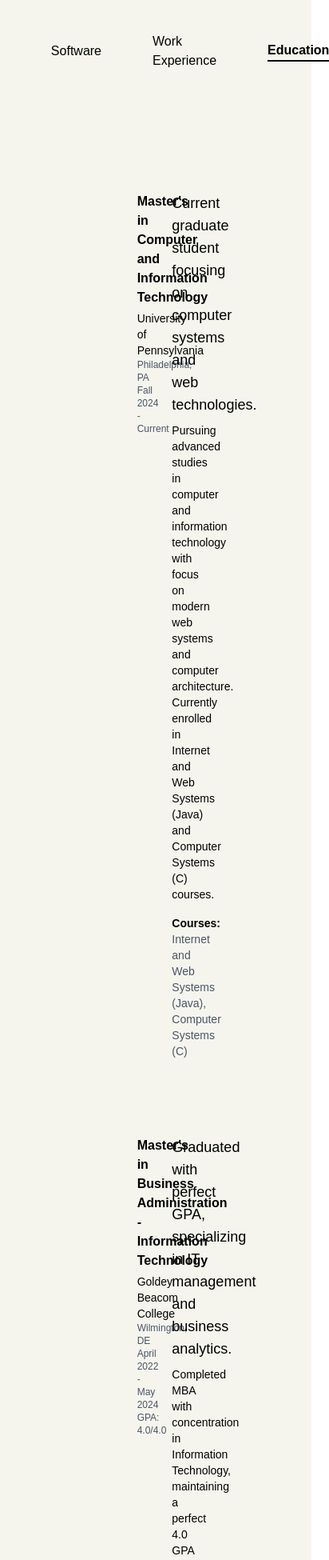
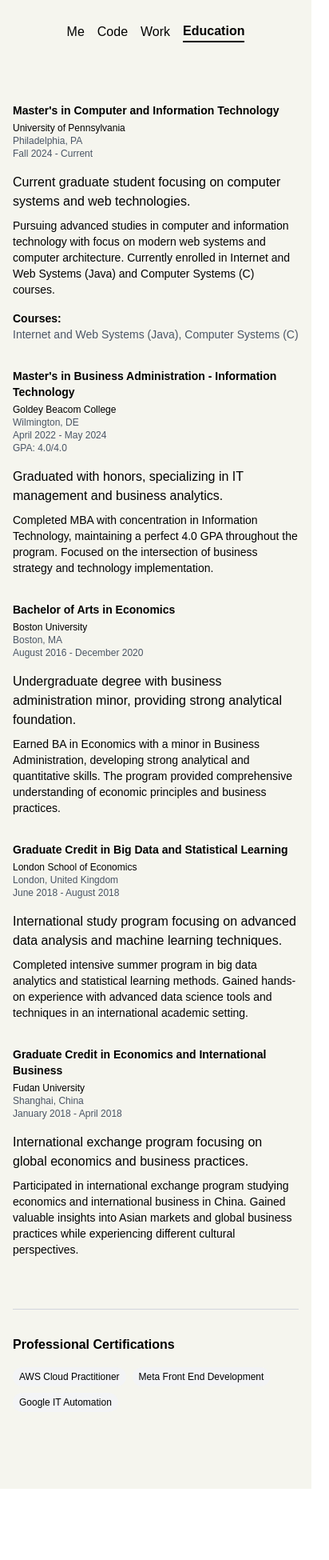
Before and after one commit to JuanJFreydell/personal-website, a Next.js app: page /education in a window 390 px wide. Shown: the top 1950 px of the page at 80% size, 412 px wide, since content can reach past the window. After the commit the page ends 1861 px from the top, so only its background shows below. Built offline with nearby package versions, Linux system fonts and the light colour scheme.

Commit message:
Making the website responsive

```diff
--- a/app/education/page.tsx
+++ b/app/education/page.tsx
@@ -12,7 +12,7 @@
     },
     {
         degree: "Master's in Business Administration - Information Technology",
-        short_description: "Graduated with perfect GPA, specializing in IT management and business analytics.",
+        short_description: "Graduated with honors, specializing in IT management and business analytics.",
         institution: "Goldey Beacom College",
         location: "Wilmington, DE",
         start_date: "April 2022",
@@ -66,20 +66,20 @@
   return (
     <div
     style={{ backgroundColor: "#f5f5ee" }}
-    className="flex flex-col h-fit w-full justify-center items-center space-between bg-white mx-auto my-auto pt-8 text-black p-40">
-        <div className="w-2/3 h-fit flex flex-col items-center justify-center gap-24 mt-20">
+    className="flex flex-col h-fit w-full justify-center items-center space-between bg-white mx-auto my-auto pt-4 sm:pt-8 text-black px-4 sm:px-8 lg:px-40 py-8 sm:py-16 lg:py-40">
+        <div className="w-full lg:w-2/3 h-fit flex flex-col items-start justify-center gap-8 sm:gap-12 lg:gap-24 mt-8 sm:mt-12 lg:mt-20">
             {education.map((edu) => (
-                <div key={edu.degree} className="flex flex-row w-full gap-8">
-                    <div className="w-1/4">
-                        <h3 className="text-md font-bold">{edu.degree}</h3>
-                        <p className="text-sm font-light mt-1">{edu.institution}</p>
+                <div key={edu.degree} className="flex flex-col lg:flex-row w-full gap-4 lg:gap-8">
+                    <div className="w-full lg:w-1/4 text-left">
+                        <h3 className="text-sm sm:text-base lg:text-md font-bold">{edu.degree}</h3>
+                        <p className="text-xs sm:text-sm font-light mt-1">{edu.institution}</p>
                         <p className="text-xs text-gray-600">{edu.location}</p>
                         <p className="text-xs text-gray-600">{edu.start_date} - {edu.end_date}</p>
                         {edu.gpa && <p className="text-xs text-gray-600">GPA: {edu.gpa}</p>}
                     </div>
-                    <div className="flex flex-col gap-2 w-3/4">
-                        <p className="text-lg font-light">{edu.short_description}</p>
-                        <p className="text-sm">{edu.long_description}</p>
+                    <div className="flex flex-col gap-2 w-full lg:w-3/4 text-left">
+                        <p className="text-base sm:text-lg font-light">{edu.short_description}</p>
+                        <p className="text-sm sm:text-base">{edu.long_description}</p>
                         {edu.courses.length > 0 && (
                             <div className="mt-2">
                                 <p className="text-sm font-semibold">Courses:</p>
@@ -91,10 +91,10 @@
             ))}
 
             <div className="w-full mt-8 pt-8 border-t border-gray-300">
-                <h3 className="text-lg font-bold mb-4">Professional Certifications</h3>
-                <div className="flex flex-wrap gap-4">
+                <h3 className="text-base sm:text-lg font-bold mb-4 text-left">Professional Certifications</h3>
+                <div className="flex flex-wrap gap-2 sm:gap-4 justify-start">
                     {certifications.map((cert, index) => (
-                        <span key={index} className="bg-gray-100 px-3 py-1 rounded-full text-sm">
+                        <span key={index} className="bg-gray-100 px-2 sm:px-3 py-1 rounded-full text-xs sm:text-sm">
                             {cert}
                         </span>
                     ))}
--- a/app/layout.tsx
+++ b/app/layout.tsx
@@ -45,16 +45,18 @@
       >
         <nav
           style={{ backgroundColor: "#f5f5ee" }}
-          className="w-full z-20 flex items-center justify-center gap-16 h-32 text-black font-thin"
+          className="w-full z-20 flex items-center justify-center gap-4 sm:gap-8 md:gap-16 h-20 sm:h-24 md:h-32 text-black font-thin px-4"
         >
           <NavLink href="/me" exact>
             Me
           </NavLink>
           <NavLink href="/software">
-            Software
+            <span className="hidden sm:inline">Software</span>
+            <span className="sm:hidden">Code</span>
           </NavLink>
           <NavLink href="/work_experience">
-            Work Experience
+            <span className="hidden md:inline">Work Experience</span>
+            <span className="md:hidden">Work</span>
           </NavLink>
           <NavLink href="/education">
             Education
@@ -62,7 +64,7 @@
         </nav>
         {children}
         <footer
-          className="w-full z-20 flex flex-row justify-center items-center h-32"
+          className="w-full z-20 flex flex-row justify-center items-center h-16 sm:h-20 md:h-32"
           style={{ backgroundColor: "#f5f5ee" }}
         >
           <p className="text-black"></p>
--- a/app/page.tsx
+++ b/app/page.tsx
@@ -2,20 +2,27 @@
 
 export default function Home() {
   return (
-    <div className="z-10 flex flex-row h-dvh -m-32 w-full justify-center items-center bg-white text-black">
+    <div className="z-10 flex flex-col lg:flex-row min-h-screen w-full justify-center items-center bg-white text-black px-4 py-8 lg:-m-32">
 
-      <div className="w-1/3">
-        <Image className="rounded-4xl " src="/juan-running.jpeg" alt="Juan Jose Freydell" width={300} height={300} />
+      <div className="w-full lg:w-1/3 flex justify-center mb-8 lg:mb-0">
+        <Image
+          className="rounded-4xl"
+          src="/juan-running.jpeg"
+          alt="Juan Jose Freydell"
+          width={300}
+          height={300}
+          priority
+        />
       </div>
-      <div className="w-1/3 flex flex-col justify-center gap-6 h-full">
-        <div>
-            <h1 className="text-4xl font-bold">Hello! I am Juan José</h1>
-            <h2 className="text-lg font-light opacity-50">I&apos;m happy you made it to my personal website!</h2>
+      <div className="w-full lg:w-1/3 flex flex-col justify-center gap-4 lg:gap-6">
+        <div className="text-center lg:text-left">
+            <h1 className="text-2xl sm:text-3xl lg:text-4xl font-bold">Hello! I am Juan José</h1>
+            <h2 className="text-base sm:text-lg font-light opacity-50 mt-2">I&apos;m happy you made it to my personal website!</h2>
         </div>
-        <div className="flex flex-col gap-3 w-[80%]">
-            <p className="text-sm"> Here I&apos;ll tell you a bit about myself. I enjoy tinkering and building through different mediums. I like art, reading, and swimming, and I love making new friends.</p>
-            <p className="text-sm"> I worked at Amazon for multiple years, and I quit to pursue my academic interests in Computer Science at the University of Pennsylvania.</p>
-            <p className="text-sm"> This website is a collection of things I find interesting, including software projects I&apos;ve put together, my academic interests, and bits of experience I&apos;ve gained by working in different industries.</p>
+        <div className="flex flex-col gap-3 w-full lg:w-[80%]">
+            <p className="text-sm sm:text-base"> Here I&apos;ll tell you a bit about myself. I enjoy tinkering and building through different mediums. I like art, reading, and swimming, and I love making new friends.</p>
+            <p className="text-sm sm:text-base"> I worked at Amazon for multiple years, and I quit to pursue my academic interests in Computer Science at the University of Pennsylvania.</p>
+            <p className="text-sm sm:text-base"> This website is a collection of things I find interesting, including software projects I&apos;ve put together, my academic interests, and bits of experience I&apos;ve gained by working in different industries.</p>
         </div>
 
       </div>
--- a/app/software/page.tsx
+++ b/app/software/page.tsx
@@ -19,20 +19,20 @@
   return (
     <div
     style={{ backgroundColor: "#f5f5ee" }}
-    className="flex flex-col h-fit w-full space-between bg-white mx-auto my-auto pt-8 text-black p-40">
-        <div className="flex flex-col gap-2 my-10">
-            <h1 className="text-4xl font-bold">Things I&apos;ve built</h1>
-            <h2 className="text-lg font-light opacity-50">I come up with silly ideas all the time. Here are some I&apos;ve fleshed out more.</h2>
+    className="flex flex-col h-fit w-full space-between bg-white mx-auto my-auto pt-4 sm:pt-8 text-black px-4 sm:px-8 lg:px-40 py-8 sm:py-16 lg:py-40">
+        <div className="flex flex-col gap-2 my-4 sm:my-8 lg:my-10">
+            <h1 className="text-2xl sm:text-3xl lg:text-4xl font-bold text-left">Things I&apos;ve built</h1>
+            <h2 className="text-base sm:text-lg font-light opacity-50 text-left">I come up with silly ideas all the time. Here are some I&apos;ve fleshed out more.</h2>
         </div>
 
-        <div className="w-full h-fit flex flex-row justify-center gap-24 flex-wrap mt-20">
+        <div className="w-full h-fit flex flex-col lg:flex-row justify-start gap-8 sm:gap-12 lg:gap-24 mt-8 sm:mt-12 lg:mt-20">
             {projects.map((project) => (
-                <div key={project.title} className="flex flex-row w-[400px] gap-8">
-                    <h3 className="text-2xl font-bold">{project.title}</h3>
+                <div key={project.title} className="flex flex-col lg:flex-row w-full lg:w-[400px] gap-4 lg:gap-8">
+                    <h3 className="text-xl sm:text-2xl font-bold text-left">{project.title}</h3>
                     <div className="flex flex-col gap-2">
-                    <p className="text-lg font-light">{project.short_description}</p>
-                    <p className="text-sm">{project.long_description}</p>
-                    <a className="text-sm hover:text-blue-300 underline w-fit h-fit" href={project.link}>{project.title}</a>
+                    <p className="text-base sm:text-lg font-light text-left">{project.short_description}</p>
+                    <p className="text-sm sm:text-base text-left">{project.long_description}</p>
+                    <a className="text-sm hover:text-blue-300 underline w-fit h-fit text-left" href={project.link} target="_blank" rel="noopener noreferrer">{project.title}</a>
                     </div>
                 </div>
             ))}
--- a/app/work_experience/page.tsx
+++ b/app/work_experience/page.tsx
@@ -52,14 +52,14 @@
   return (
     <div
     style={{ backgroundColor: "#f5f5ee" }}
-    className="flex flex-col h-fit w-full justify-center items-center space-between bg-white mx-auto my-auto pt-8 text-black p-40">
-        <div className="w-2/3 h-fit flex flex-col items-center justify-center gap-24 mt-20">
+    className="flex flex-col h-fit w-full justify-center items-center space-between bg-white mx-auto my-auto pt-4 sm:pt-8 text-black px-4 sm:px-8 lg:px-40 py-8 sm:py-16 lg:py-40">
+        <div className="w-full lg:w-2/3 h-fit flex flex-col items-start justify-center gap-8 sm:gap-12 lg:gap-24 mt-8 sm:mt-12 lg:mt-20">
             {experiences.map((experience) => (
-                <div key={experience.Job_title} className="flex flex-row w-full gap-8">
-                    <h3 className="text-md font-bold w-1/4">{experience.Job_title}</h3>
-                    <div className="flex flex-col gap-2 w-3/4">
-                        <p className="text-lg font-light">{experience.short_description}</p>
-                        <p className="text-sm">{experience.long_description}</p>
+                <div key={experience.Job_title} className="flex flex-col lg:flex-row w-full gap-4 lg:gap-8">
+                    <h3 className="text-sm sm:text-base lg:text-md font-bold w-full lg:w-1/4 text-left">{experience.Job_title}</h3>
+                    <div className="flex flex-col gap-2 w-full lg:w-3/4">
+                        <p className="text-base sm:text-lg font-light text-left">{experience.short_description}</p>
+                        <p className="text-sm sm:text-base text-left">{experience.long_description}</p>
                     </div>
                 </div>
             ))}
```
Also changed, not shown: app/me/page.tsx (+18 -11 lines).
